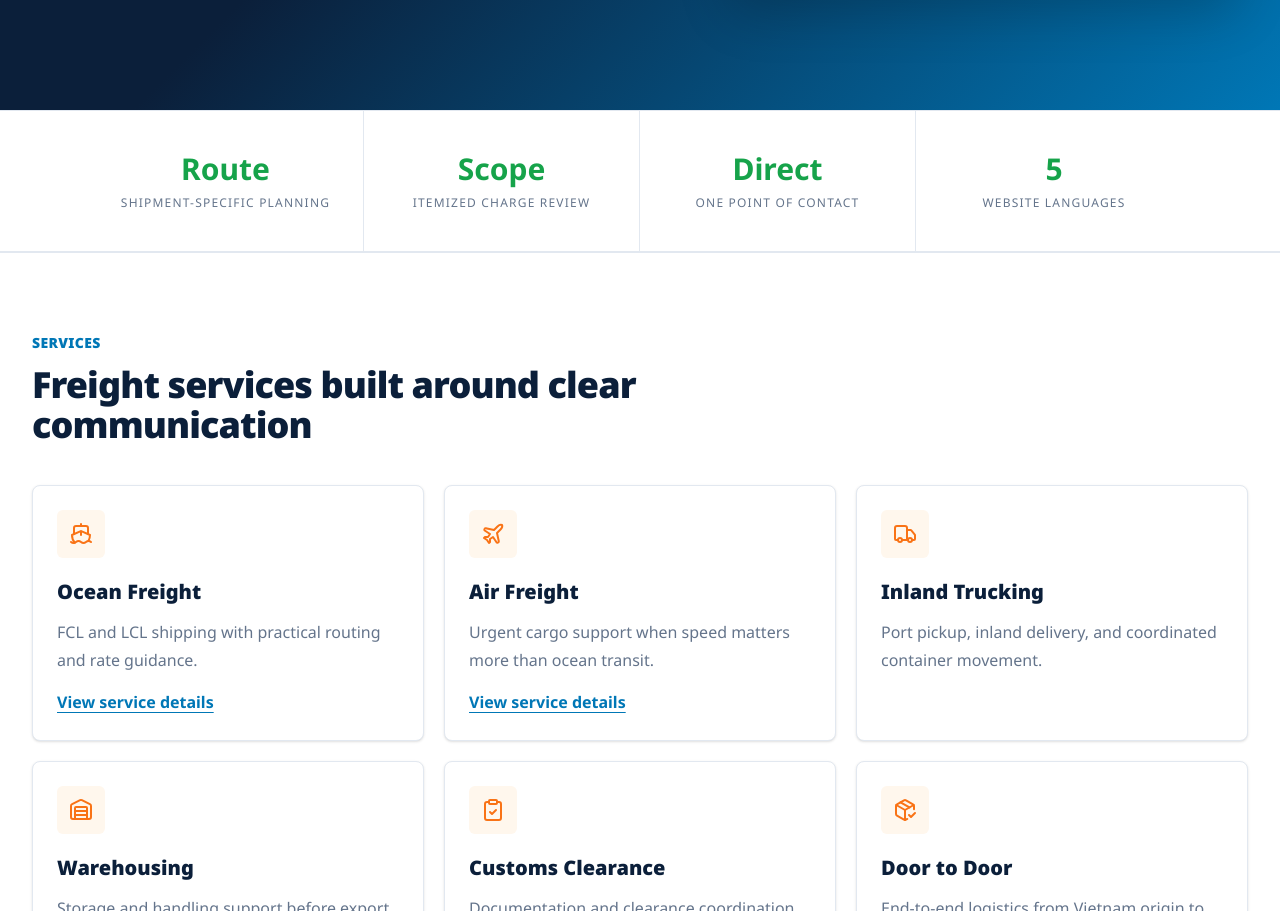
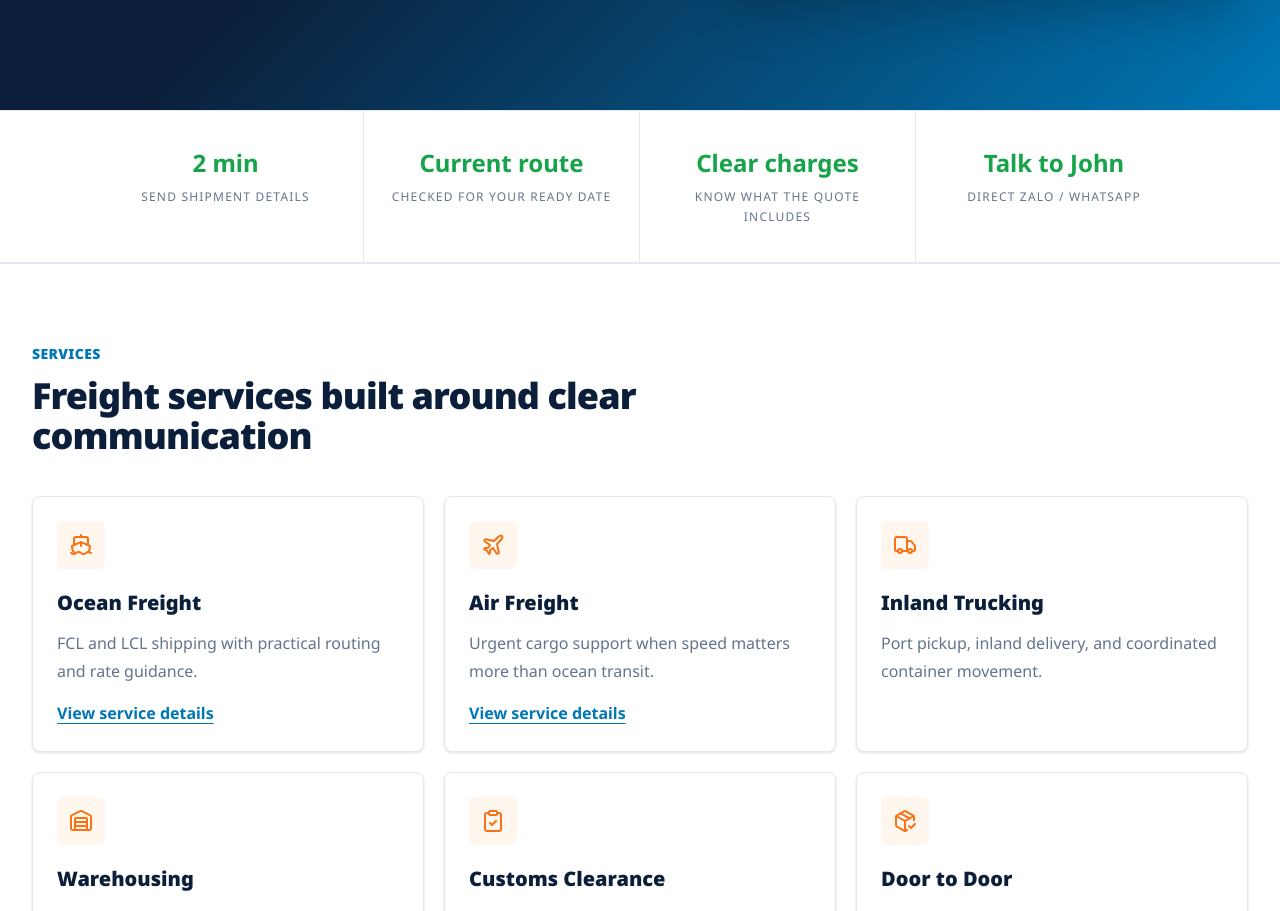
Before and after one commit to lyducquangbn99-gif/booking-by-john, a Next.js app: page /en in a window 1280 px wide. Shown: the part 1064-1975 px from the top of the page. Built offline with nearby package versions, Linux system fonts and the light colour scheme.

Commit message:
Turn stats bar into booking actions

```diff
--- a/components/StatsBar.tsx
+++ b/components/StatsBar.tsx
@@ -1,54 +1,64 @@
 import { getLocale } from "next-intl/server";
 
-const COPY: Record<string, Array<{ value: string; label: string }>> = {
+type Action = { value: string; label: string; href: string; external?: boolean };
+
+const COPY: Record<string, Action[]> = {
   en: [
-    { value: "Route", label: "Shipment-specific planning" },
-    { value: "Scope", label: "Itemized charge review" },
-    { value: "Direct", label: "One point of contact" },
-    { value: "5", label: "Website languages" },
+    { value: "2 min", label: "Send shipment details", href: "#request" },
+    { value: "Current route", label: "Checked for your ready date", href: "#request" },
+    { value: "Clear charges", label: "Know what the quote includes", href: "#request" },
+    { value: "Talk to John", label: "Direct Zalo / WhatsApp", href: "https://wa.me/84352193969", external: true },
   ],
   vi: [
-    { value: "Tuyến", label: "Phương án theo từng lô hàng" },
-    { value: "Chi phí", label: "Rà soát phạm vi phí" },
-    { value: "Trực tiếp", label: "Một đầu mối liên hệ" },
-    { value: "5", label: "Ngôn ngữ website" },
+    { value: "2 phút", label: "Gửi nhanh thông tin lô hàng", href: "#request" },
+    { value: "Tuyến hiện hành", label: "Kiểm tra theo ngày hàng sẵn sàng", href: "#request" },
+    { value: "Phí rõ ràng", label: "Biết báo giá gồm những khoản nào", href: "#request" },
+    { value: "Trao đổi với John", label: "Zalo / WhatsApp trực tiếp", href: "https://wa.me/84352193969", external: true },
   ],
   it: [
-    { value: "Rotta", label: "Piano specifico per spedizione" },
-    { value: "Costi", label: "Verifica dei costi inclusi" },
-    { value: "Diretto", label: "Un solo referente" },
-    { value: "5", label: "Lingue del sito" },
+    { value: "2 min", label: "Invia i dati della spedizione", href: "#request" },
+    { value: "Rotta attuale", label: "Verificata per la data della merce", href: "#request" },
+    { value: "Costi chiari", label: "Sai cosa include il preventivo", href: "#request" },
+    { value: "Parla con John", label: "Zalo / WhatsApp diretto", href: "https://wa.me/84352193969", external: true },
   ],
   es: [
-    { value: "Ruta", label: "Plan específico por envío" },
-    { value: "Cargos", label: "Revisión del alcance" },
-    { value: "Directo", label: "Un único contacto" },
-    { value: "5", label: "Idiomas del sitio" },
+    { value: "2 min", label: "Envía los datos del envío", href: "#request" },
+    { value: "Ruta actual", label: "Revisada para la fecha de carga", href: "#request" },
+    { value: "Cargos claros", label: "Conoce qué incluye la cotización", href: "#request" },
+    { value: "Habla con John", label: "Zalo / WhatsApp directo", href: "https://wa.me/84352193969", external: true },
   ],
   id: [
-    { value: "Rute", label: "Rencana khusus per kiriman" },
-    { value: "Biaya", label: "Tinjauan cakupan biaya" },
-    { value: "Langsung", label: "Satu kontak utama" },
-    { value: "5", label: "Bahasa website" },
+    { value: "2 menit", label: "Kirim detail pengiriman", href: "#request" },
+    { value: "Rute terkini", label: "Diperiksa untuk tanggal kesiapan", href: "#request" },
+    { value: "Biaya jelas", label: "Ketahui isi penawaran", href: "#request" },
+    { value: "Hubungi John", label: "Zalo / WhatsApp langsung", href: "https://wa.me/84352193969", external: true },
   ],
 };
 
 export default async function StatsBar() {
   const locale = await getLocale();
-  const stats = COPY[locale] || COPY.en;
+  const actions = COPY[locale] || COPY.en;
+
   return (
-    <section className="border-y border-border-subtle bg-bg-secondary">
+    <section className="border-y border-border-subtle bg-bg-secondary" aria-label="Quick booking benefits">
       <div className="mx-auto grid max-w-6xl grid-cols-2 px-6 md:grid-cols-4">
-        {stats.map((stat, index) => (
-          <div
-            key={stat.label}
-            className={`px-6 py-10 text-center ${index < stats.length - 1 ? "border-r border-border-subtle" : ""}`}
+        {actions.map((action, index) => (
+          <a
+            key={action.label}
+            href={action.href}
+            target={action.external ? "_blank" : undefined}
+            rel={action.external ? "noreferrer" : undefined}
+            className={`group px-5 py-9 text-center transition-colors hover:bg-bg-card focus-visible:outline-none focus-visible:ring-2 focus-visible:ring-inset focus-visible:ring-accent-green ${
+              index < actions.length - 1 ? "border-r border-border-subtle" : ""
+            }`}
           >
-            <div className="mb-2 font-display text-2xl font-bold text-accent-green md:text-3xl">
-              {stat.value}
+            <div className="mb-2 font-display text-xl font-bold text-accent-green transition-transform group-hover:-translate-y-0.5 md:text-2xl">
+              {action.value}
             </div>
-            <div className="text-xs uppercase tracking-widest text-text-muted">{stat.label}</div>
-          </div>
+            <div className="text-xs uppercase leading-relaxed tracking-widest text-text-muted">
+              {action.label}
+            </div>
+          </a>
         ))}
       </div>
     </section>
```
